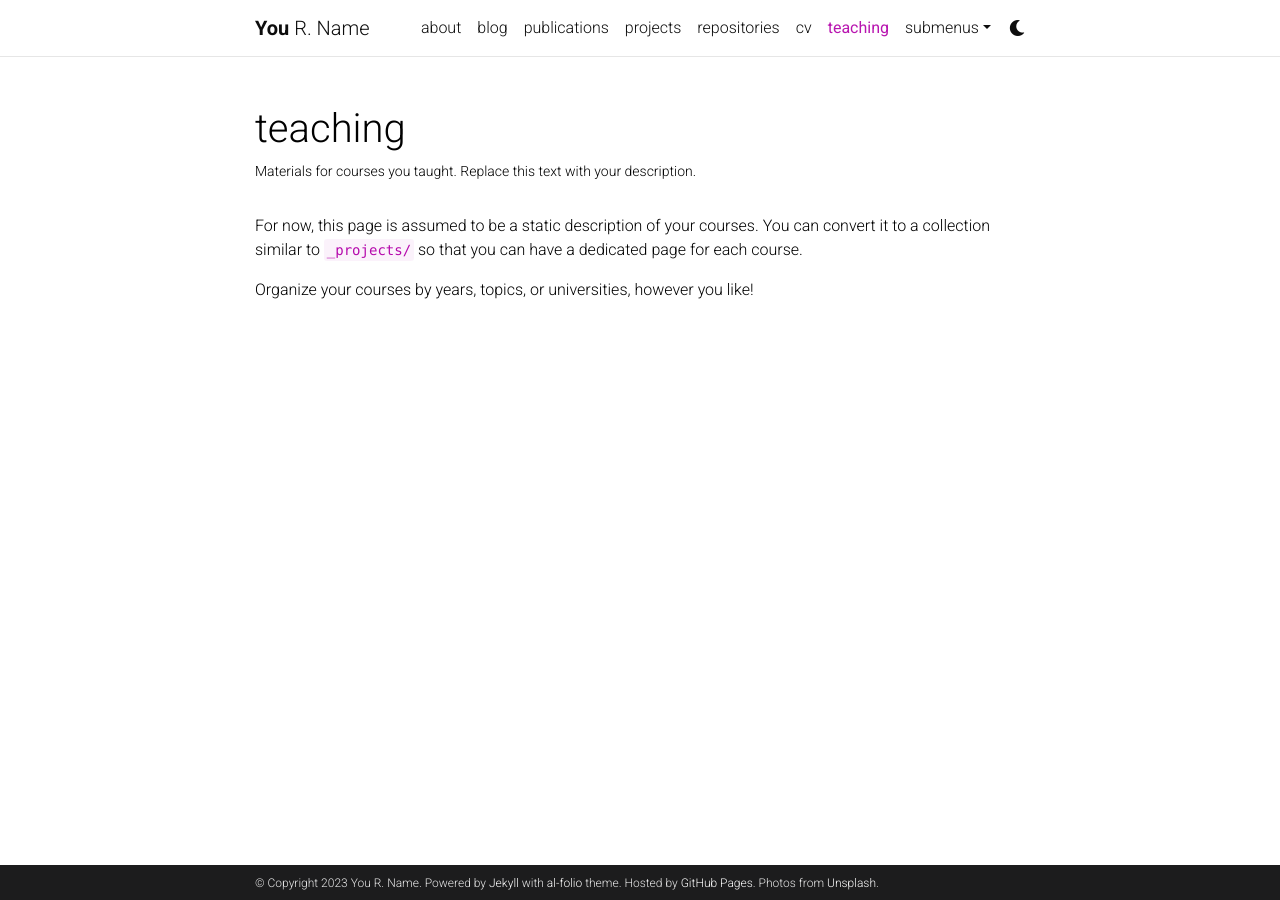
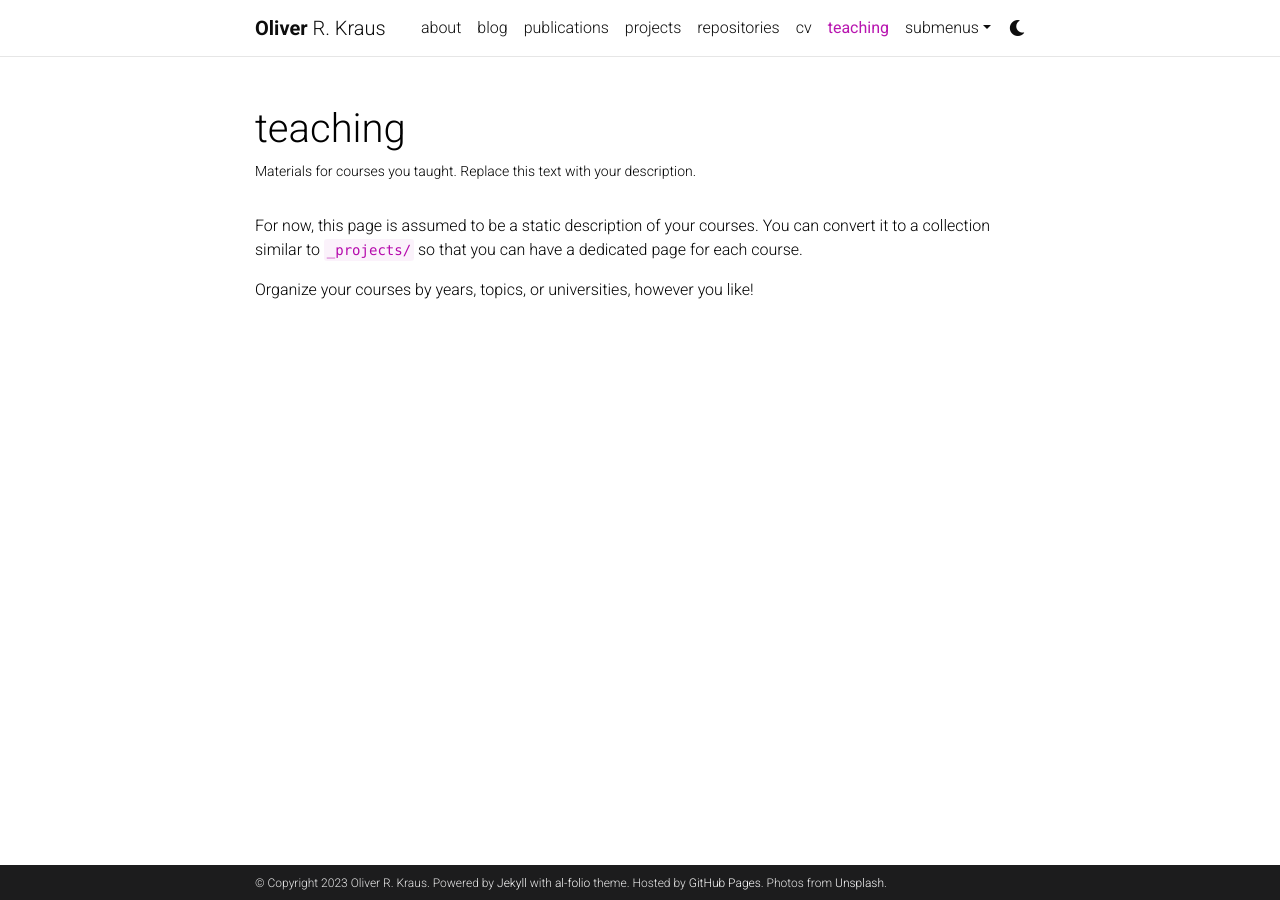
Before and after one commit to OvrK12/OvrK12.github.io, a Jekyll site: the page built from _pages/teaching.md, in a window 1280 px wide. Built offline with Jekyll 4.4.1, drawn with Linux system fonts in a browser that asks for light colours; comment, search, counter and statistics services are not loaded; a style sheet for code colours, icons or effects is not loaded.

Commit message:
Updated config file for automatic deployment

```diff
--- a/_config.yml
+++ b/_config.yml
@@ -3,9 +3,9 @@
 # -----------------------------------------------------------------------------
 
 title: blank # the website title (if blank, full name will be used instead)
-first_name: You
+first_name: Oliver
 middle_name: R.
-last_name: Name
+last_name: Kraus
 email: you@example.com
 description: > # the ">" symbol means to ignore newlines until "footer_text:"
   A simple, whitespace theme for academics. Based on [*folio](https://github.com/bogoli/-folio) design.
@@ -18,8 +18,8 @@
 lang: en # the language of your site (for example: en, fr, cn, ru, etc.)
 icon: ⚛️  # the emoji used as the favicon (alternatively, provide image name in /assets/img/)
 
-url: https://alshedivat.github.io # the base hostname & protocol for your site
-baseurl: /al-folio # the subpath of your site, e.g. /blog/
+url: https://OvrK12.github.io # the base hostname & protocol for your site
+baseurl: # the subpath of your site, e.g. /blog/
 last_updated: false # set to true if you want to display last updated in the footer
 impressum_path:  # set to path to include impressum link in the footer, use the same path as permalink in a page, helps to conform with EU GDPR
 
```
